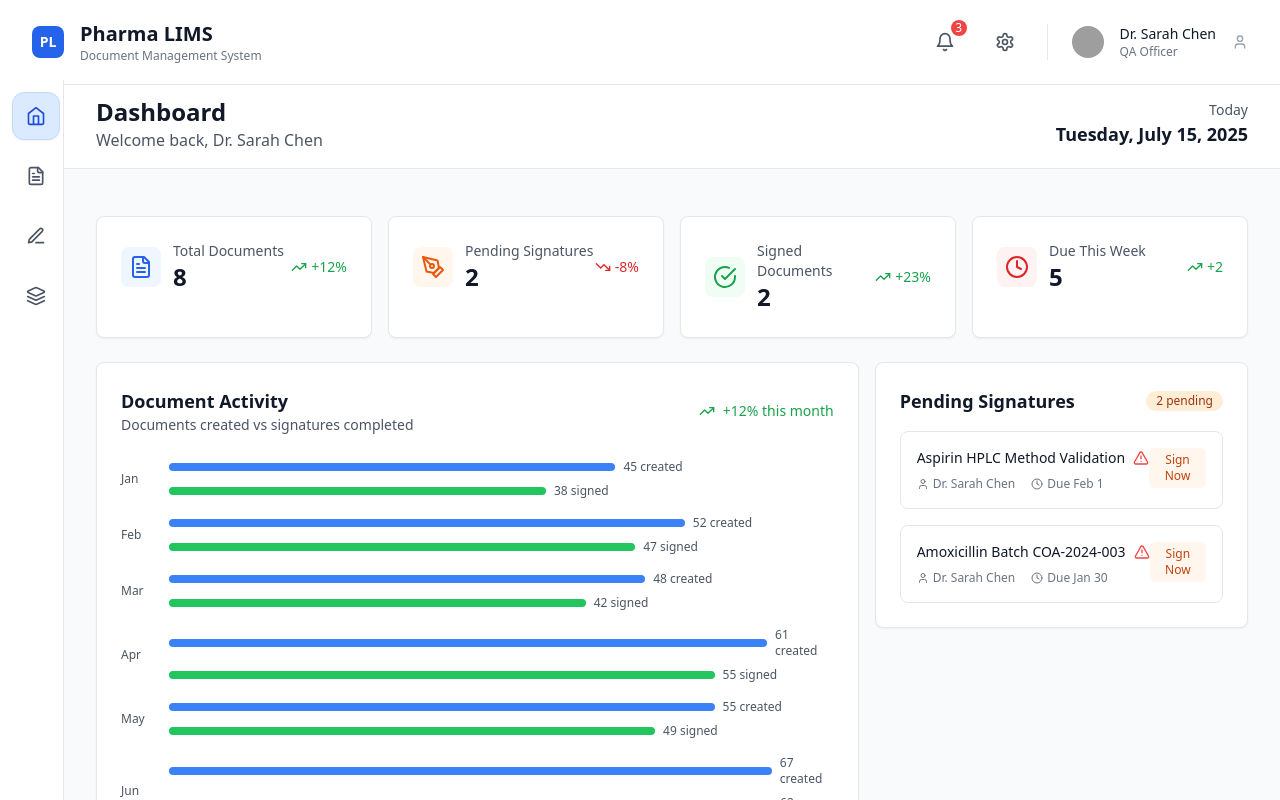
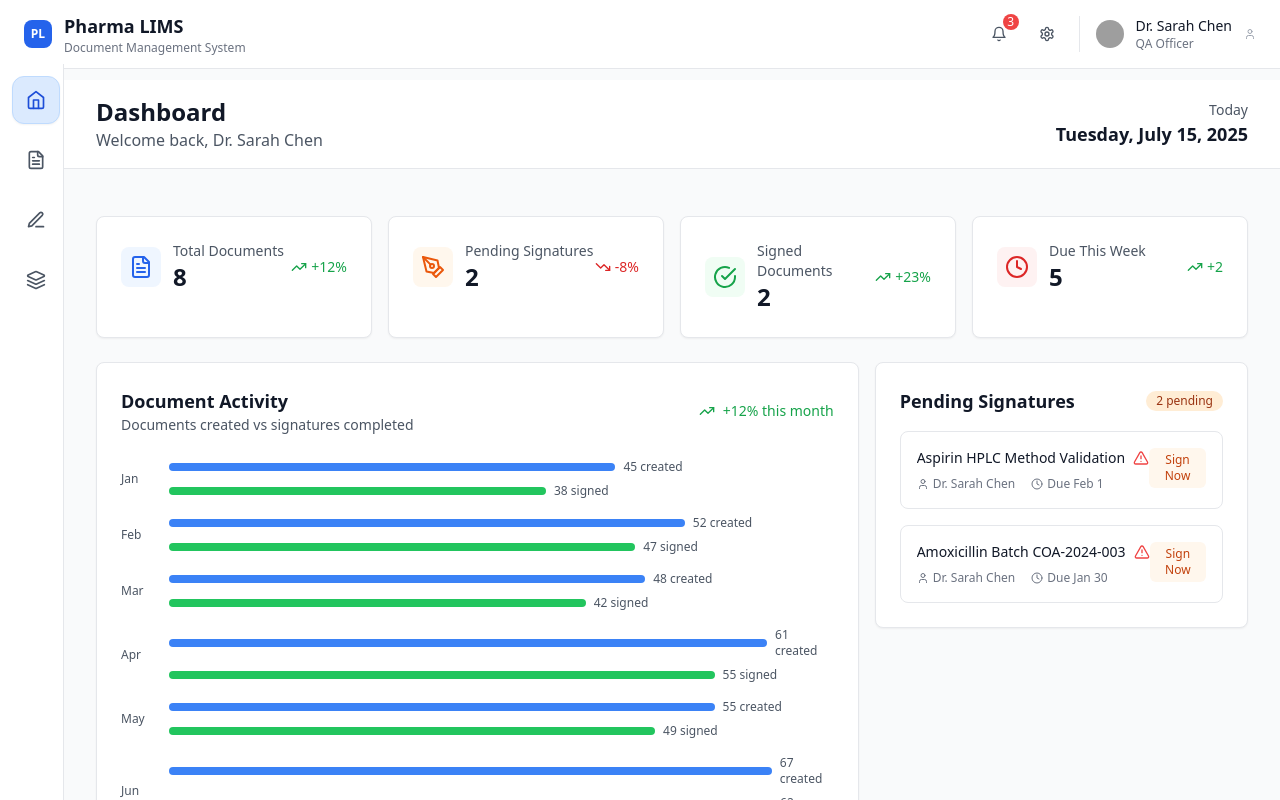
Before and after one commit to ThangaDhiwanV/document, a React (Vite) app: page / in a window 1280 px wide. Shown: the top 800 px of the page. Built offline with nearby package versions, Linux system fonts and the light colour scheme; grey boxes are pictures that could not be loaded.

Commit message:
Reduce top bar size

```diff
--- a/src/components/Layout/Header.tsx
+++ b/src/components/Layout/Header.tsx
@@ -9,15 +9,15 @@ const Header: React.FC = () => {
   };
 
   return (
-    <header className="bg-white border-b border-gray-200 px-8 py-5 fixed top-0 left-0 right-0 z-50">
+    <header className="bg-white border-b border-gray-200 px-6 py-3 fixed top-0 left-0 right-0 z-50">
       <div className="flex items-center justify-between">
-        <div className="flex items-center space-x-6">
-          <div className="flex items-center space-x-4">
-            <div className="w-8 h-8 bg-blue-600 rounded-lg flex items-center justify-center">
-              <span className="text-white font-bold text-sm">PL</span>
+        <div className="flex items-center space-x-4">
+          <div className="flex items-center space-x-3">
+            <div className="w-7 h-7 bg-blue-600 rounded-lg flex items-center justify-center">
+              <span className="text-white font-bold text-xs">PL</span>
             </div>
             <div>
-              <h1 className="text-xl font-bold text-gray-900">Pharma LIMS</h1>
+              <h1 className="text-lg font-bold text-gray-900">Pharma LIMS</h1>
               <p className="text-xs text-gray-500">Document Management System</p>
             </div>
           </div>
@@ -25,29 +25,29 @@ const Header: React.FC = () => {
 
         <div className="flex-1"></div>
 
-        <div className="flex items-center space-x-6">
+        <div className="flex items-center space-x-4">
           <button className="relative p-2 text-gray-600 hover:text-gray-900 hover:bg-gray-100 rounded-lg transition-colors">
-            <Bell className="w-5 h-5" />
+            <Bell className="w-4 h-4" />
             <span className="absolute -top-1 -right-1 w-4 h-4 bg-red-500 text-white text-xs rounded-full flex items-center justify-center">
               3
             </span>
           </button>
 
           <button className="p-2 text-gray-600 hover:text-gray-900 hover:bg-gray-100 rounded-lg transition-colors">
-            <Settings className="w-5 h-5" />
+            <Settings className="w-4 h-4" />
           </button>
 
-          <div className="flex items-center space-x-4 pl-6 border-l border-gray-200">
+          <div className="flex items-center space-x-3 pl-4 border-l border-gray-200">
             <img
               src={currentUser.avatar}
               alt={currentUser.name}
-              className="w-8 h-8 rounded-full object-cover"
+              className="w-7 h-7 rounded-full object-cover"
             />
             <div className="hidden md:block">
               <p className="text-sm font-medium text-gray-900">{currentUser.name}</p>
               <p className="text-xs text-gray-500">{currentUser.role}</p>
             </div>
-            <User className="w-4 h-4 text-gray-400" />
+            <User className="w-3 h-3 text-gray-400" />
           </div>
         </div>
       </div>
--- a/src/components/Layout/Sidebar.tsx
+++ b/src/components/Layout/Sidebar.tsx
@@ -16,7 +16,7 @@ const Sidebar: React.FC = () => {
   ];
 
   return (
-    <div className="fixed left-0 top-20 bottom-0 w-16 bg-white border-r border-gray-200 z-50">
+    <div className="fixed left-0 top-16 bottom-0 w-16 bg-white border-r border-gray-200 z-50">
       <nav className="p-3 space-y-3">
         {navigation.map((item) => (
           <div
```
